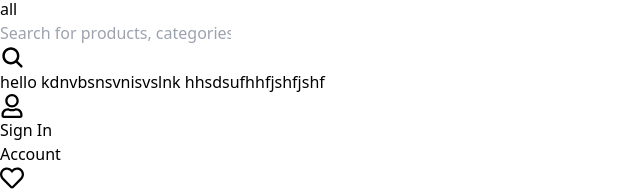
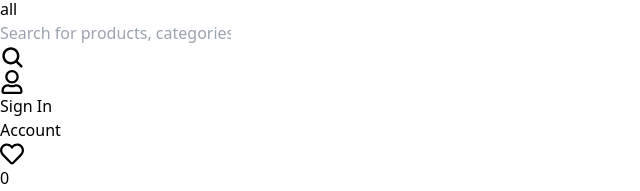
Before and after one commit to MASUMHD/Daily-Nook, a React (Vite) app: page / in a window 1280 px wide. Shown: the part 376-567 px from the top of the page, without its empty margins (0-640 px from the left). Built offline with nearby package versions, Linux system fonts and the light colour scheme.

Commit message:
remove code

```diff
--- a/src/Components/Share/NavBar.jsx
+++ b/src/Components/Share/NavBar.jsx
@@ -44,11 +44,6 @@ const NavBar = () => {
             />
           )}
           <IoSearch size={25} />
-        </div>
-
-        <div>
-          hello kdnvbsnsvnisvslnk
-          hhsdsufhhfjshfjshf
         </div>
 
         {/* Right Side */}
```
